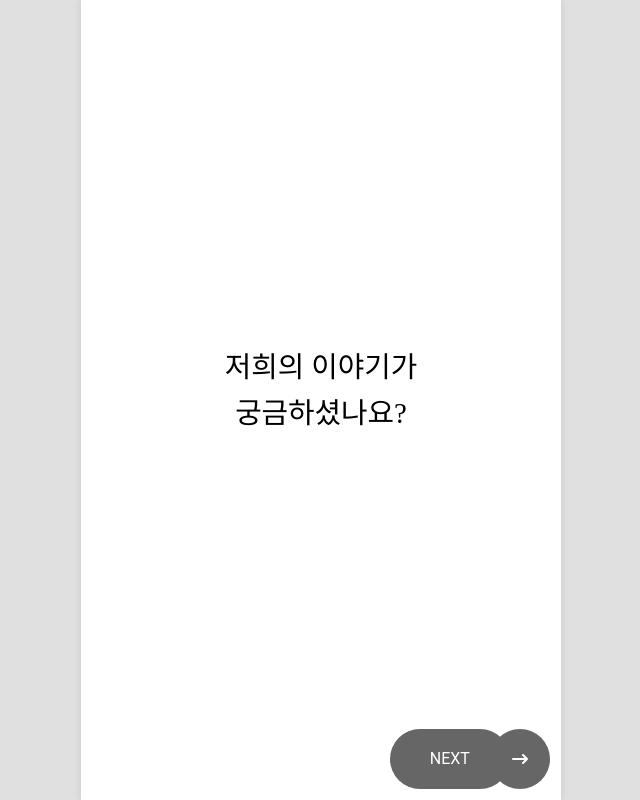
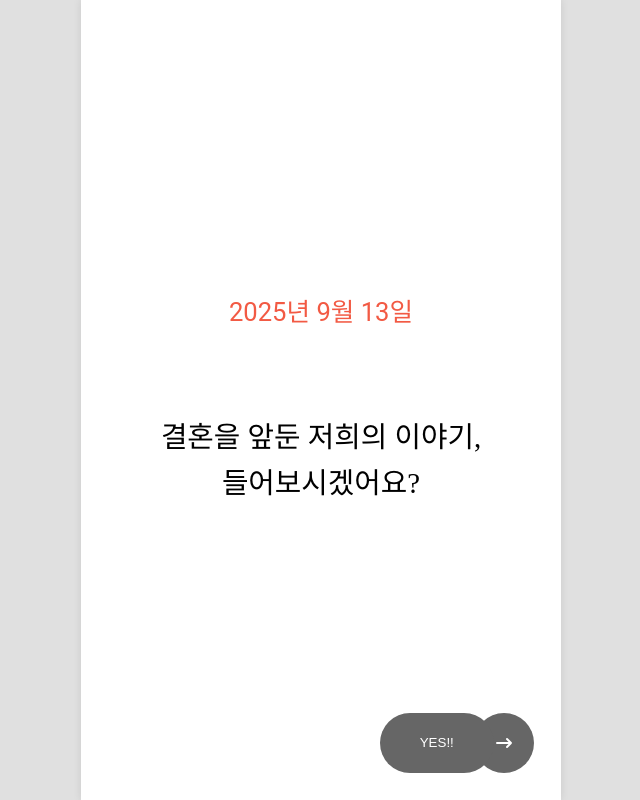
Before and after one commit to skojphy/wedding-es, a SvelteKit app: page / in a window 1280 px wide. Shown: the whole page, without its empty margins (319-959 px from the left). Built offline with nearby package versions, Linux system fonts and the light colour scheme.

Commit message:
feat: entry 페이지 수정

```diff
--- a/src/components/NextButton.svelte
+++ b/src/components/NextButton.svelte
@@ -1,10 +1,11 @@
 <script>
 	export let color = '#666666';
 	export let textColor = '#ffffff';
-	export let href = '#';
+	export let href = '';
 </script>
 
 <div class="next-button-container">
+	{#if href}
 		<a
 			class="next-button"
 			{href}
@@ -26,6 +27,23 @@
 				</svg>
 			</div>
 		</a>
+	{:else}
+		<button class="next-button" on:click style="--bg-color: {color}; --text-color: {textColor};">
+			<div class="pill">NEXT</div>
+			<div class="circle right">
+				<svg xmlns="http://www.w3.org/2000/svg" width="24" height="24" viewBox="0 0 24 24">
+					<path
+						fill="none"
+						stroke="currentColor"
+						stroke-linecap="round"
+						stroke-linejoin="round"
+						stroke-width="2"
+						d="M5 12h14m-4 4l4-4m-4-4l4 4"
+					/>
+				</svg>
+			</div>
+		</button>
+	{/if}
 </div>
 
 <style>
--- a/src/lib/stages/Stage5_2.svelte
+++ b/src/lib/stages/Stage5_2.svelte
@@ -175,11 +175,4 @@
 		border-radius: 4px;
 		cursor: pointer;
 	}
-
-	.next-wrapper {
-		position: absolute;
-		bottom: 0.7rem;
-		right: 0.7rem;
-		z-index: 10;
-	}
 </style>
--- /dev/null
+++ b/src/lib/stores.js
@@ -0,0 +1,5 @@
+
+
+import { writable } from 'svelte/store';
+
+export const userNickname = writable('');
--- a/src/routes/+page.svelte
+++ b/src/routes/+page.svelte
@@ -1,17 +1,76 @@
 <script>
+	import { writable } from 'svelte/store';
+	import { goto } from '$app/navigation';
+	import { userNickname } from '$lib/stores';
 	import NextButton from '$components/NextButton.svelte';
-	import { goto } from '$app/navigation';
 
-	function handleNext() {
-		goto('/stage1');
-	}
+	let nickname = '';
+	let error = '';
+	let showNicknameInput = false;
+	let nicknameInput;
+
+	const handleNext = () => {
+		if (!nickname.trim().length) {
+			alert('이름 또는 닉네임을 입력해 주세요.');
+			nicknameInput?.focus();
+			return;
+		}
+		userNickname.set(nickname);
+		localStorage.setItem('nickname', nickname);
+		goto('/mz9Yv3Rt');
+	};
 </script>
 
 <div class="entry-page">
-	<p class="question">저희의 이야기가<br />궁금하셨나요?</p>
-	<div class="next-wrapper">
-		<NextButton href="/g4Pz8Kq2" />
-	</div>
+	{#if !showNicknameInput}
+		<div class="content">
+			<p class="date">2025년 9월 13일</p>
+			<p class="question">결혼을 앞둔 저희의 이야기,<br />들어보시겠어요?</p>
+		</div>
+	{:else}
+		<div class="content">
+			<div class="nickname-line">
+				<input
+					class="nickname-input"
+					bind:value={nickname}
+					placeholder="이름 또는 닉네임을 입력해 주세요."
+					bind:this={nicknameInput}
+				/>
+				<span class="suffix">님께</span>
+			</div>
+			<p class="question">저희의 이야기를 전해 드릴게요.</p>
+		</div>
+	{/if}
+</div>
+
+<div class="button-bar">
+	{#if !showNicknameInput}
+		<div class="agree-button-container">
+			<button
+				class="agree-button"
+				on:click={() => {
+					showNicknameInput = true;
+				}}
+				tabindex="0"
+			>
+				<div class="pill">YES!!</div>
+				<div class="circle right">
+					<svg xmlns="http://www.w3.org/2000/svg" width="24" height="24" viewBox="0 0 24 24">
+						<path
+							fill="none"
+							stroke="currentColor"
+							stroke-linecap="round"
+							stroke-linejoin="round"
+							stroke-width="2"
+							d="M5 12h14m-4 4l4-4m-4-4l4 4"
+						/>
+					</svg>
+				</div>
+			</button>
+		</div>
+	{:else}
+		<NextButton color="#666666" textColor="#ffffff" on:click={handleNext} href="" />
+	{/if}
 </div>
 
 <style>
@@ -26,17 +85,115 @@
 		position: relative;
 	}
 
+	.content {
+		display: flex;
+		flex-direction: column;
+		align-items: center;
+		gap: 2rem;
+	}
+
+	.date {
+		color: #f25a44;
+		font-size: 1.6rem;
+		font-weight: 400;
+	}
+
 	.question {
 		font-family: 'UhBeeSe_hyun', cursive;
 		font-size: 1.8rem;
 		line-height: 1.6;
-		margin-bottom: 3rem;
 	}
 
-	.next-wrapper {
+	.nickname-line {
+		display: flex;
+		align-items: center;
+		justify-content: center;
+	}
+
+	.nickname-input {
+		border: none;
+		background: #f7f2ee;
+		font-size: 1.6rem;
+		color: #666666;
+		width: 14rem;
+		text-align: center;
+		padding: 1rem 1.6rem;
+		border-radius: 2rem;
+		margin-right: 0.5rem;
+	}
+
+	.nickname-input::placeholder {
+		color: #f25a44;
+		opacity: 0.6;
+		font-size: 1.2rem;
+	}
+
+	.nickname-input:focus {
+		outline: none;
+	}
+
+	.suffix {
+		font-size: 1.6rem;
+	}
+
+	.error {
+		color: #f25a44;
+		margin-top: 0.5rem;
+		font-size: 1.2rem;
+	}
+
+	.button-bar {
 		position: absolute;
-		bottom: 0.7rem;
-		right: 0.7rem;
+		bottom: 1.7rem;
+		padding: 0 1.7rem;
+		left: 0;
+		right: 0;
+		width: 100%;
+		display: flex;
+		justify-content: flex-end;
+		box-sizing: border-box;
 		z-index: 10;
 	}
+
+	.agree-button-container {
+		height: 60px;
+		display: flex;
+		align-items: center;
+	}
+	.agree-button {
+		display: flex;
+		align-items: center;
+		border: none;
+		cursor: pointer;
+		padding: 0;
+		background: transparent;
+		gap: 0;
+		text-decoration: none;
+		color: #ffffff;
+	}
+	.circle {
+		width: 60px;
+		height: 60px;
+		border-radius: 9999px;
+		display: flex;
+		align-items: center;
+		justify-content: center;
+		color: var(--text-color);
+		background-color: var(--bg-color);
+		z-index: 0;
+		background-color: #666666;
+	}
+	.pill {
+		height: 60px;
+		padding: 0 40px;
+		border-radius: 9999px;
+		display: flex;
+		align-items: center;
+		justify-content: center;
+		color: var(--text-color);
+		background-color: var(--bg-color);
+		margin-right: -20px;
+		z-index: 1;
+		background-color: #666666;
+	}
 </style>
```
Lines whose indentation alone changed are shown as unchanged.
